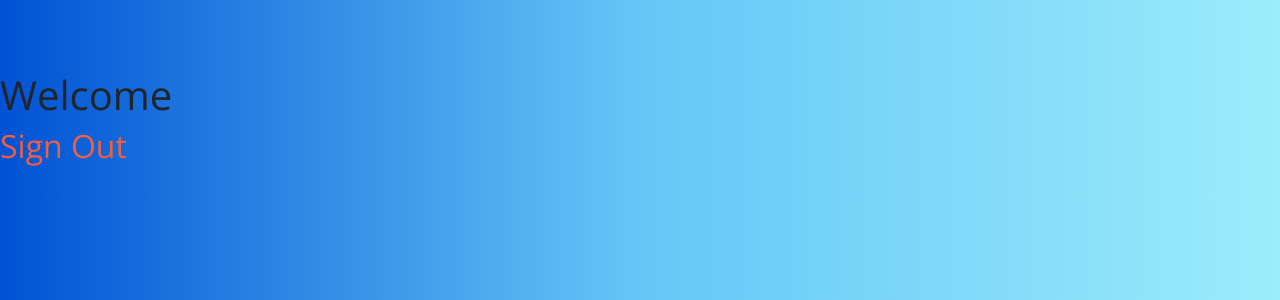
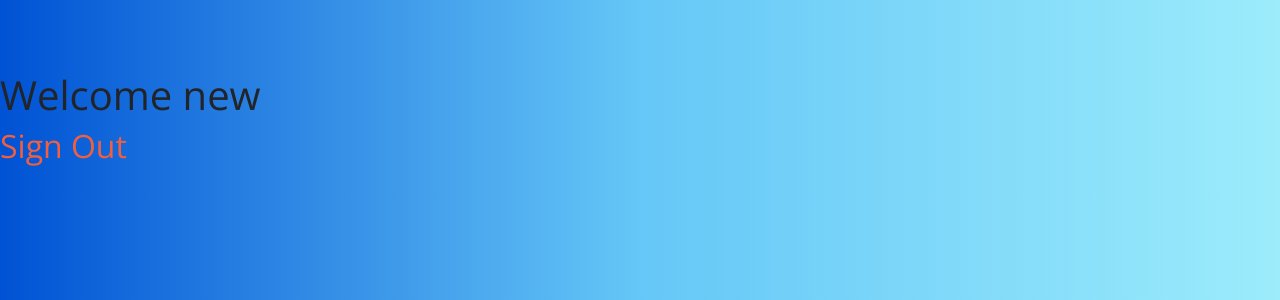
Before and after one commit to reshanmadushanka/Smart-Car-Park, a PHP site: page /dashboard.php in a window 1280 px wide. Shown: the part 57-357 px from the top of the page. Run offline with PHP 8.4, Linux system fonts and the light colour scheme; the visitor is signed in with stand-in values (Sample User, id 1); data that the repository does not hold is empty.

Commit message:
add new word

```diff
--- a/dashboard.php
+++ b/dashboard.php
@@ -3,7 +3,7 @@ include('sessions.php');
 ?>
 <?php include './header.php'; ?>
 <section>
-    <h1>Welcome <?php echo $login_session; ?></h1>
+    <h1>Welcome new<?php echo $login_session; ?></h1>
     <h2><a href = "logout.php">Sign Out</a></h2>
 </section>
 
```
